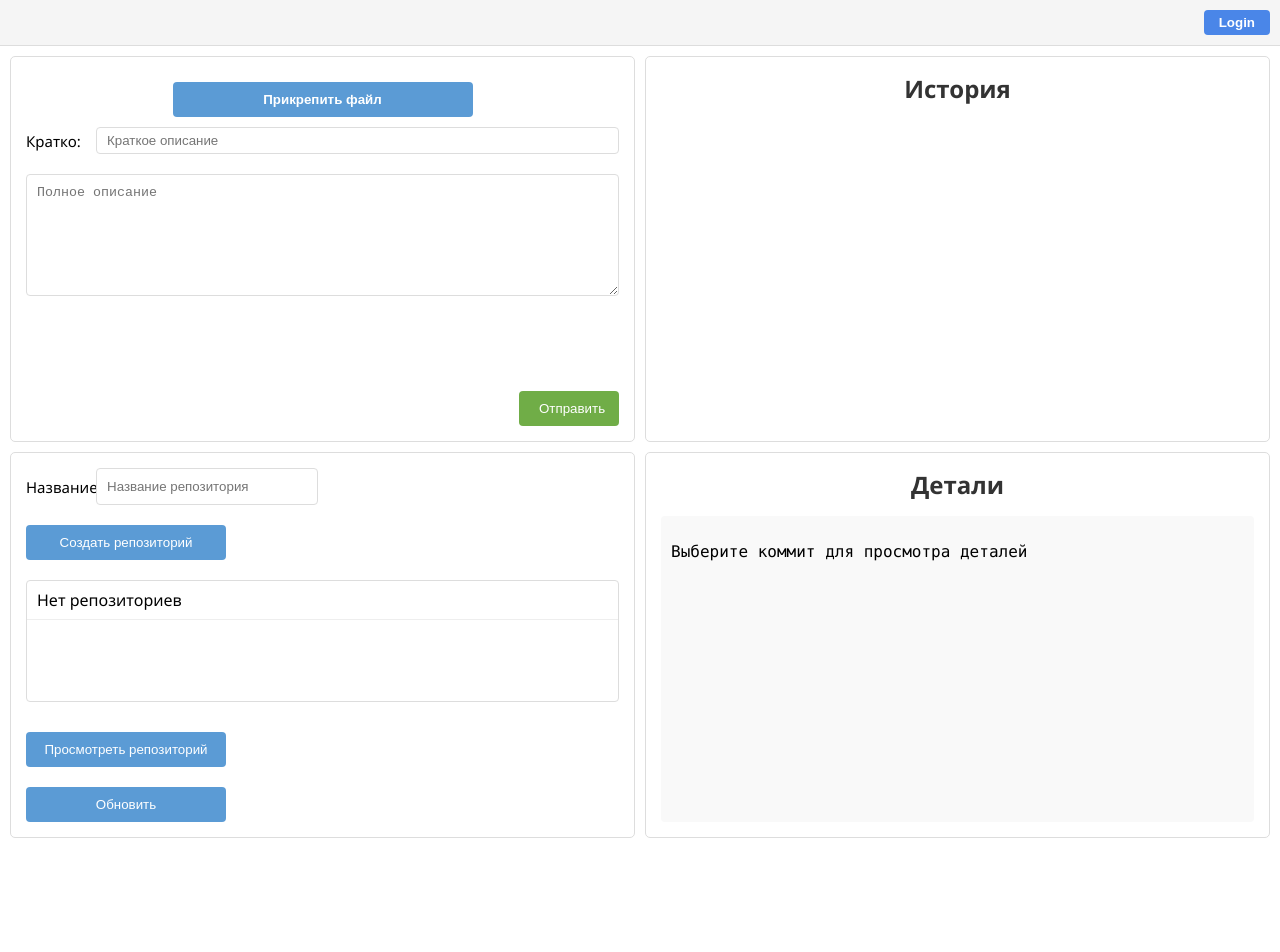
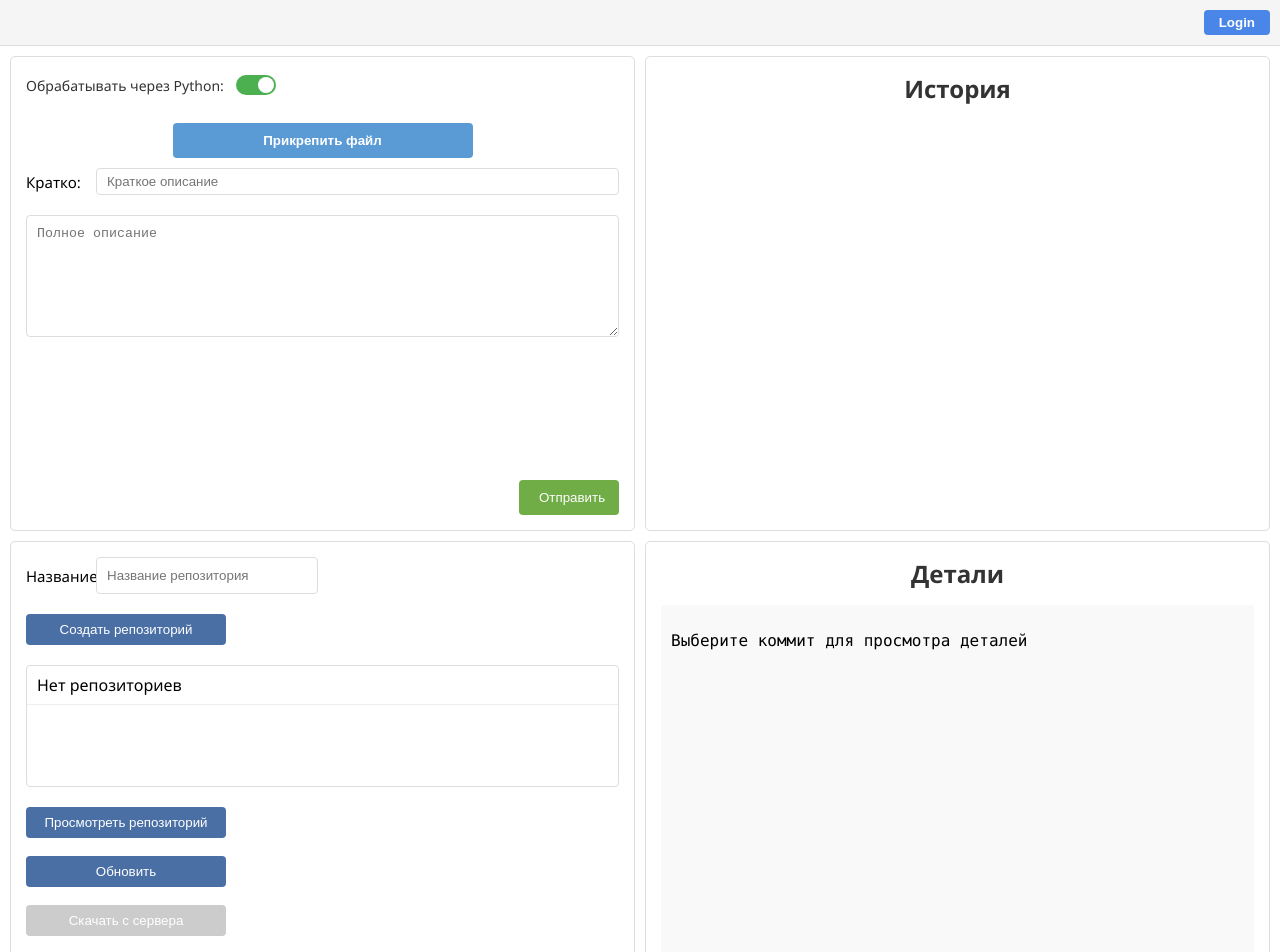
Before and after one commit to ProstoGarik/FruityGit, a React (Create React App) app in the folder FruityGitDesktop/Desktop/electron-react-app/: page / in a window 1280 px wide. Shown: the top 952 px of the page. Before the commit the page ends 848 px from the top, so only its background shows below. Built offline with nearby package versions, Linux system fonts and the light colour scheme.

Commit message:
wip clone/download repo

```diff
--- a/FruityGitDesktop/Desktop/electron-react-app/package.json
+++ b/FruityGitDesktop/Desktop/electron-react-app/package.json
@@ -10,7 +10,7 @@
     "@testing-library/user-event": "^13.5.0",
     "react": "^19.1.0",
     "react-dom": "^19.1.0",
-    "react-scripts": "5.0.1",
+    "react-scripts": "^5.0.1",
     "web-vitals": "^2.1.4"
   },
   "main": "public/electron.js",
@@ -46,7 +46,7 @@
     "@electron/rebuild": "^4.0.1",
     "concurrently": "^9.1.2",
     "cross-env": "^7.0.3",
-    "electron": "^36.5.0",
+    "electron": "^37.0.0",
     "electron-builder": "^26.0.12",
     "wait-on": "^8.0.3"
   },
--- a/FruityGitDesktop/Desktop/electron-react-app/src/App.css
+++ b/FruityGitDesktop/Desktop/electron-react-app/src/App.css
@@ -159,13 +159,6 @@
   background-color: #f5f5f5;
 }
 
-.repo-buttons {
-  display: flex;
-  flex-direction: column;
-  gap: 10px;
-  margin-top: 20px;
-}
-
 .history-section {
   overflow-y: auto;
 }
@@ -213,3 +206,74 @@
   background-color: #e0e0e0;
   font-weight: bold;
 }
+.toggle-container {
+  margin-bottom: 15px;
+  display: flex;
+  align-items: center;
+}
+
+.toggle-label {
+  display: flex;
+  align-items: center;
+  gap: 8px;
+  font-size: 14px;
+  color: #333;
+}
+
+.toggle-switch {
+  position: relative;
+  width: 40px;
+  height: 20px;
+  appearance: none;
+  background: #ccc;
+  border-radius: 20px;
+  outline: none;
+  cursor: pointer;
+  transition: background 0.3s;
+}
+
+.toggle-switch:checked {
+  background: #4CAF50;
+}
+
+.toggle-switch::before {
+  content: '';
+  position: absolute;
+  width: 16px;
+  height: 16px;
+  border-radius: 50%;
+  background: white;
+  top: 2px;
+  left: 2px;
+  transition: transform 0.3s;
+}
+
+.toggle-switch:checked::before {
+  transform: translateX(20px);
+}
+
+.repo-buttons {
+  display: flex;
+  flex-direction: column;
+  gap: 8px;
+  margin-top: 10px;
+}
+
+.repo-action-button {
+  padding: 8px 12px;
+  background-color: #4a6fa5;
+  color: white;
+  border: none;
+  border-radius: 4px;
+  cursor: pointer;
+  transition: background-color 0.2s;
+}
+
+.repo-action-button:hover {
+  background-color: #3a5a8f;
+}
+
+.repo-action-button:disabled {
+  background-color: #cccccc;
+  cursor: not-allowed;
+}
--- a/FruityGitDesktop/Desktop/electron-react-app/src/App.js
+++ b/FruityGitDesktop/Desktop/electron-react-app/src/App.js
@@ -13,19 +13,21 @@ function App() {
   const serverPath = 'http://192.168.135.52:8000'; // TODO: update to your actual server path
   const [isLoadingRepos, setIsLoadingRepos] = useState(false);
   const [selectedRepo, setSelectedRepo] = useState(null);
+  const [processWithPython, setProcessWithPython] = useState(true);
 
   // Заглушки для обработчиков событий
   const handleLogin = () => console.log('Login clicked');
   const handleAttachFile = async () => {
     const { ipcRenderer } = window.require('electron');
-    const { spawn } = window.require('child_process');
     const path = window.require('path');
 
     try {
       const filePath = await ipcRenderer.invoke('open-flp-dialog');
       if (!filePath) return;
 
-      // Для Electron >= 14 используем ipcRenderer.invoke для получения пути
+      if (processWithPython) {
+        // Python processing mode
+        const { spawn } = window.require('child_process');
         const appPath = await ipcRenderer.invoke('get-app-path');
 
         const pythonScriptPath = path.join(
@@ -38,7 +40,6 @@ function App() {
 
         console.log('Python script path:', pythonScriptPath);
 
-      // Проверка существования файла
         const fs = window.require('fs');
         if (!fs.existsSync(pythonScriptPath)) {
           throw new Error(`FLP processor not found at: ${pythonScriptPath}`);
@@ -64,7 +65,10 @@ function App() {
             alert('Ошибка обработки FLP-файла');
           }
         });
-
+      } else {
+        // Direct attach mode
+        setAttachedFile(filePath);
+      }
     } catch (error) {
       console.error('Error processing FLP file:', error);
       alert(`Ошибка: ${error.message}`);
@@ -91,15 +95,21 @@ function App() {
       const formData = new FormData();
       const { ipcRenderer } = window.require('electron');
 
-      // Получаем содержимое файла как Buffer
+      // Get file content
       const fileContent = await ipcRenderer.invoke('read-file', attachedFile);
       if (!fileContent) {
         throw new Error('Не удалось прочитать файл');
       }
 
-      // Создаем Blob из содержимого файла
-      const fileBlob = new Blob([fileContent]);
-      const fileName = attachedFile.split(/[\\/]/).pop();
+      // Determine file name
+      const fileName = processWithPython
+        ? attachedFile.split(/[\\/]/).pop().replace('.flp', '.zip')
+        : attachedFile.split(/[\\/]/).pop();
+
+      // Create Blob with appropriate type
+      const fileBlob = new Blob([fileContent], {
+        type: processWithPython ? 'application/zip' : 'application/octet-stream'
+      });
 
       formData.append('file', fileBlob, fileName);
       formData.append('summary', summary);
@@ -231,11 +241,102 @@ function App() {
     }
   };
 
-  // Заглушка для данных
-  const mockCommits = [
-    { id: 1, message: "Initial commit", date: "2023-06-15", details: "First commit details..." },
-    { id: 2, message: "Added new feature", date: "2023-06-18", details: "Feature implementation details..." },
-  ];
+
+  const handleDownloadRepo = async () => {
+    if (!selectedRepo) {
+      alert('Пожалуйста, выберите репозиторий');
+      return;
+    }
+
+    try {
+      const { ipcRenderer } = window.require('electron');
+      const path = window.require('path');
+      const fs = window.require('fs');
+
+      // Ask user where to save
+      const savePath = await ipcRenderer.invoke('open-save-dialog', {
+        defaultPath: `${selectedRepo}.zip`,
+        filters: [{ name: 'ZIP Archives', extensions: ['zip'] }]
+      });
+
+      if (!savePath) return;
+
+      // Download the repository
+      const response = await fetch(`${serverPath}/api/git/${encodeURIComponent(selectedRepo)}/download`);
+
+      if (!response.ok) {
+        throw new Error('Ошибка при скачивании репозитория');
+      }
+
+      // Convert response to blob
+      const blob = await response.blob();
+      const arrayBuffer = await blob.arrayBuffer();
+      const buffer = Buffer.from(arrayBuffer);
+
+      // Save file
+      fs.writeFileSync(savePath, buffer);
+
+      alert(`Репозиторий успешно скачан: ${savePath}`);
+    } catch (error) {
+      console.error('Download error:', error);
+      alert(`Ошибка скачивания: ${error.message}`);
+    }
+  };
+
+  const handleSelectLocalFolder = async () => {
+    if (!selectedRepo) {
+      alert('Пожалуйста, выберите репозиторий');
+      return;
+    }
+
+    try {
+      const { ipcRenderer } = window.require('electron');
+      const path = window.require('path');
+      const fs = window.require('fs');
+
+      // Ask user to select folder
+      const folderPath = await ipcRenderer.invoke('open-folder-dialog');
+
+      if (!folderPath) return;
+
+      // Create full path
+      const repoFolder = path.join(folderPath, selectedRepo);
+
+      // Check if folder exists
+      if (fs.existsSync(repoFolder)) {
+        const overwrite = confirm(`Папка ${repoFolder} уже существует. Перезаписать?`);
+        if (!overwrite) return;
+      }
+
+      // Download the repository
+      const response = await fetch(`${serverPath}/api/git/${encodeURIComponent(selectedRepo)}/download`);
+
+      if (!response.ok) {
+        throw new Error('Ошибка при скачивании репозитория');
+      }
+
+      // Convert response to blob
+      const blob = await response.blob();
+      const arrayBuffer = await blob.arrayBuffer();
+      const buffer = Buffer.from(arrayBuffer);
+
+      // Save to temp file
+      const tempZip = path.join(folderPath, `${selectedRepo}_temp.zip`);
+      fs.writeFileSync(tempZip, buffer);
+
+      // Extract ZIP
+      const extract = window.require('extract-zip');
+      await extract(tempZip, { dir: folderPath });
+
+      // Clean up temp file
+      fs.unlinkSync(tempZip);
+
+      alert(`Репозиторий успешно сохранён в: ${repoFolder}`);
+    } catch (error) {
+      console.error('Download error:', error);
+      alert(`Ошибка скачивания: ${error.message}`);
+    }
+  };
 
   return (
     <div className="app-container">
@@ -250,13 +351,30 @@ function App() {
         {/* Left Side - Column 0 */}
         <div className="left-column">
           {/* Attach File Section */}
+
           <div className="section">
+            <div className="toggle-container">
+              <label className="toggle-label">
+                Обрабатывать через Python:
+                <input
+                  type="checkbox"
+                  checked={processWithPython}
+                  onChange={() => setProcessWithPython(!processWithPython)}
+                  className="toggle-switch"
+                />
+              </label>
+            </div>
+
             <button className="action-button" onClick={handleAttachFile}>
               Прикрепить файл
             </button>
 
             {attachedFile && (
-              <div className="attached-file-info">Прикреплён: {attachedFile}</div>
+              <div className="attached-file-info">
+                Прикреплён: {attachedFile}
+                <br />
+                Режим: {processWithPython ? "Обработка Python" : "Прямая загрузка"}
+              </div>
             )}
 
             <div className="input-group">
@@ -321,6 +439,20 @@ function App() {
               <button className="repo-action-button" onClick={handleRefreshRepo} disabled={isLoadingRepos}>
                 {isLoadingRepos ? 'Загрузка...' : 'Обновить'}
               </button>
+              <button
+                className="repo-action-button"
+                onClick={handleDownloadRepo}
+                disabled={!selectedRepo}
+              >
+                Скачать с сервера
+              </button>
+              <button
+                className="repo-action-button"
+                onClick={handleSelectLocalFolder}
+                disabled={!selectedRepo}
+              >
+                Выбрать локальный репозиторий
+              </button>
             </div>
           </div>
         </div>
```
Also changed, not shown: FruityGitDesktop/Desktop/electron-react-app/public/electron.js (+12 -0 lines), 2 other files (tests, documents, lock files or other folders). Lines whose indentation alone changed are shown as unchanged.
